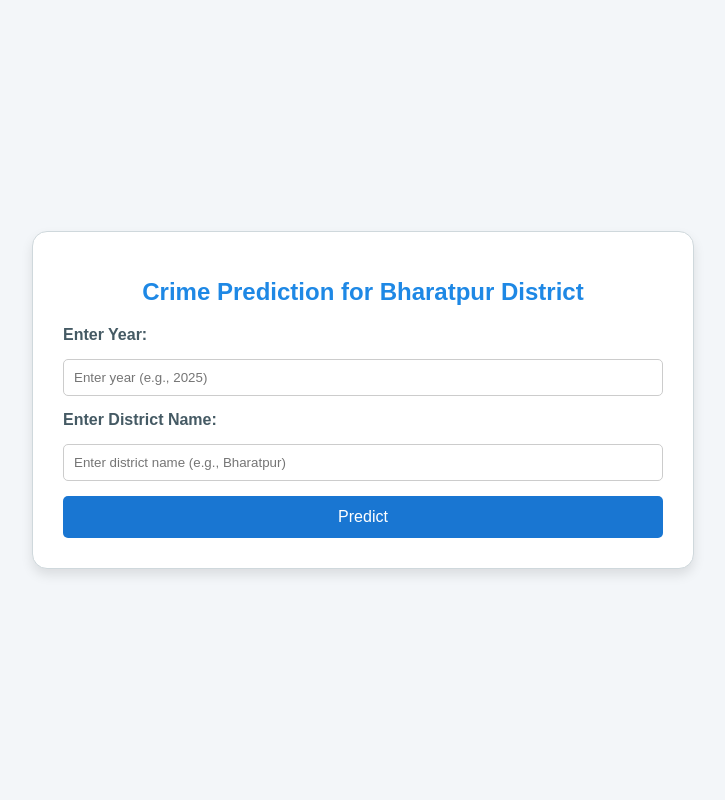
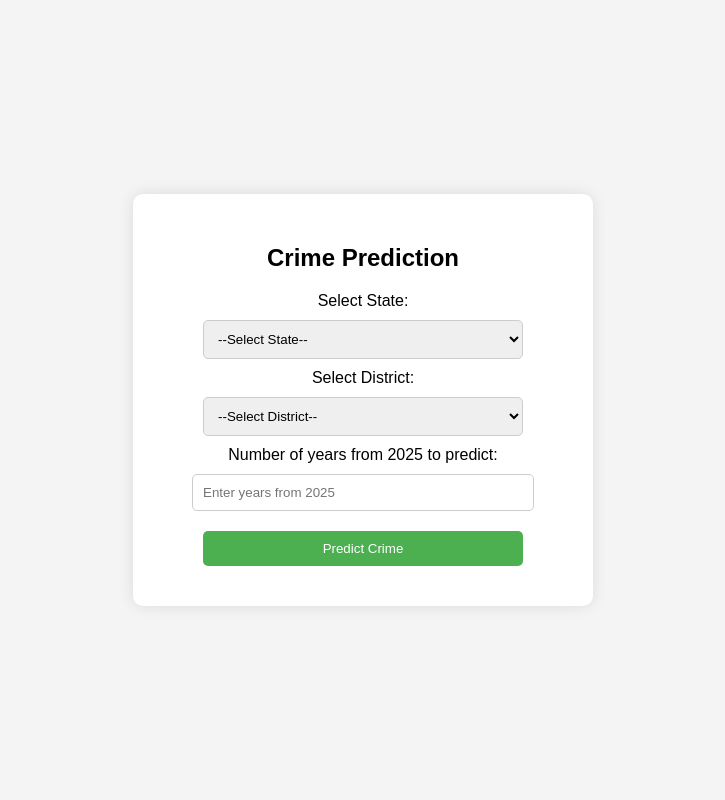
Before and after one commit to IshaJain05/AIML_Project, a Flask app: template templates/index.html in a window 1280 px wide. Shown: the whole page, without its empty margins (277-1002 px from the left). Run offline with Flask 3, Linux system fonts and the light colour scheme; the template is opened without the code that fills it, so the values that code supplies are empty; parts of the project's set-up code (start-up, migrations or seed data) failed here and were passed over.

Commit message:
index.html

```diff
--- a/templates/index.html
+++ b/templates/index.html
@@ -2,134 +2,84 @@
 <html lang="en">
 <head>
     <meta charset="UTF-8">
+    <meta http-equiv="X-UA-Compatible" content="IE=edge">
     <meta name="viewport" content="width=device-width, initial-scale=1.0">
-    <title>Crime Prediction App</title>
+    <title>Crime Prediction</title>
     <style>
         body {
-            font-family: 'Arial', sans-serif;
-            background-color: #f3f6f9;
-            color: #333;
-            margin: 0;
-            padding: 0;
+            font-family: Arial, sans-serif;
+            background-color: #f4f4f4;
             display: flex;
             justify-content: center;
             align-items: center;
             height: 100vh;
+            margin: 0;
         }
-
         .container {
-            background-color: #fff;
+            text-align: center;
+            background-color: white;
             padding: 30px;
-            border-radius: 15px;
-            box-shadow: 0 6px 12px rgba(0, 0, 0, 0.1);
-            max-width: 600px;
-            width: 100%;
-            text-align: center;
-            border: 1px solid #cfd8dc;
+            border-radius: 10px;
+            box-shadow: 0 0 15px rgba(0, 0, 0, 0.1);
+            width: 400px;
         }
-
-        h1 {
-            color: #1e88e5;
-            margin-bottom: 20px;
-            font-size: 24px;
-        }
-
-        form {
-            display: flex;
-            flex-direction: column;
-            gap: 15px;
-        }
-
-        label {
-            font-weight: bold;
-            color: #455a64;
-            text-align: left;
-        }
-
-        input[type="text"], input[type="number"] {
+        select, input[type="submit"], input[type="number"] {
+            width: 80%;
             padding: 10px;
+            margin: 10px 0;
             border: 1px solid #ccc;
             border-radius: 5px;
-            width: 100%;
-            box-sizing: border-box;
         }
-
         input[type="submit"] {
-            background-color: #1976d2;
+            background-color: #4CAF50;
             color: white;
-            padding: 12px;
             border: none;
-            border-radius: 5px;
             cursor: pointer;
-            font-size: 16px;
         }
-
         input[type="submit"]:hover {
-            background-color: #1565c0;
-        }
-
-        .result {
-            margin-top: 20px;
-            padding: 15px;
-            background-color: #e3f2fd;
-            border: 1px solid #bbdefb;
-            border-radius: 5px;
-            display: none; /* Hidden by default */
-        }
-
-        .result p {
-            margin: 8px 0;
+            background-color: #45a049;
         }
     </style>
 </head>
 <body>
     <div class="container">
-        <h1>Crime Prediction for Bharatpur District</h1>
+        <h2>Crime Prediction</h2>
         <form action="/predict" method="POST">
-            <label for="year">Enter Year:</label>
-            <input type="number" id="year" name="year" placeholder="Enter year (e.g., 2025)" required>
+            <label for="state">Select State:</label><br>
+            <select name="state" id="state" required onchange="fetchDistricts(this.value)">
+                <option value="">--Select State--</option>
+                {% for state in states %}
+                    <option value="{{ state }}">{{ state }}</option>
+                {% endfor %}
+            </select><br>
 
-            <label for="district">Enter District Name:</label>
-            <input type="text" id="district" name="district" placeholder="Enter district name (e.g., Bharatpur)" required>
+            <label for="district">Select District:</label><br>
+            <select name="district" id="district" required>
+                <option value="">--Select District--</option>
+            </select><br>
 
-            <input type="submit" value="Predict">
+            <label for="years">Number of years from 2025 to predict:</label><br>
+            <input type="number" name="years" id="years" required min="1" max="10" placeholder="Enter years from 2025"><br>
+
+            <input type="submit" value="Predict Crime">
         </form>
-
-        <div class="result" id="result">
-            <p><strong>Crime Against Women:</strong> <span id="crime_women"></span></p>
-            <p><strong>Gambling:</strong> <span id="gambling"></span></p>
-            <p><strong>Prohibition of Child Marriage:</strong> <span id="child_marriage"></span></p>
-            <p><strong>Juvenile Justice:</strong> <span id="juvenile_justice"></span></p>
-            <p><strong>IT and Intellectual Property Crimes:</strong> <span id="it_ip_crimes"></span></p>
-        </div>
     </div>
 
     <script>
-        const form = document.querySelector('form');
-        form.addEventListener('submit', function(event) {
-            event.preventDefault(); // Prevent form submission for demo purposes
+        const stateDistrictData = {{ state_districts | tojson }};
 
-            const year = document.getElementById('year').value;
-            const district = document.getElementById('district').value;
-
-            // Simulate prediction results (you will replace this with actual backend predictions)
-            const predictions = {
-                crime_women: `Predicted 150 cases in ${district} for ${year}`,
-                gambling: `Predicted 30 cases in ${district} for ${year}`,
-                child_marriage: `Predicted 5 cases in ${district} for ${year}`,
-                juvenile_justice: `Predicted 10 cases in ${district} for ${year}`,
-                it_ip_crimes: `Predicted 20 cases in ${district} for ${year}`,
-            };
-
-            // Display results
-            document.getElementById('crime_women').textContent = predictions.crime_women;
-            document.getElementById('gambling').textContent = predictions.gambling;
-            document.getElementById('child_marriage').textContent = predictions.child_marriage;
-            document.getElementById('juvenile_justice').textContent = predictions.juvenile_justice;
-            document.getElementById('it_ip_crimes').textContent = predictions.it_ip_crimes;
-
-            document.getElementById('result').style.display = 'block';
-        });
+        function fetchDistricts(state) {
+            const districtSelect = document.getElementById("district");
+            districtSelect.innerHTML = '<option value="">--Select District--</option>';
+            if (stateDistrictData[state]) {
+                stateDistrictData[state].forEach(district => {
+                    const option = document.createElement("option");
+                    option.value = district;
+                    option.text = district;
+                    districtSelect.add(option);
+                });
+            }
+        }
     </script>
 </body>
 </html>
```
